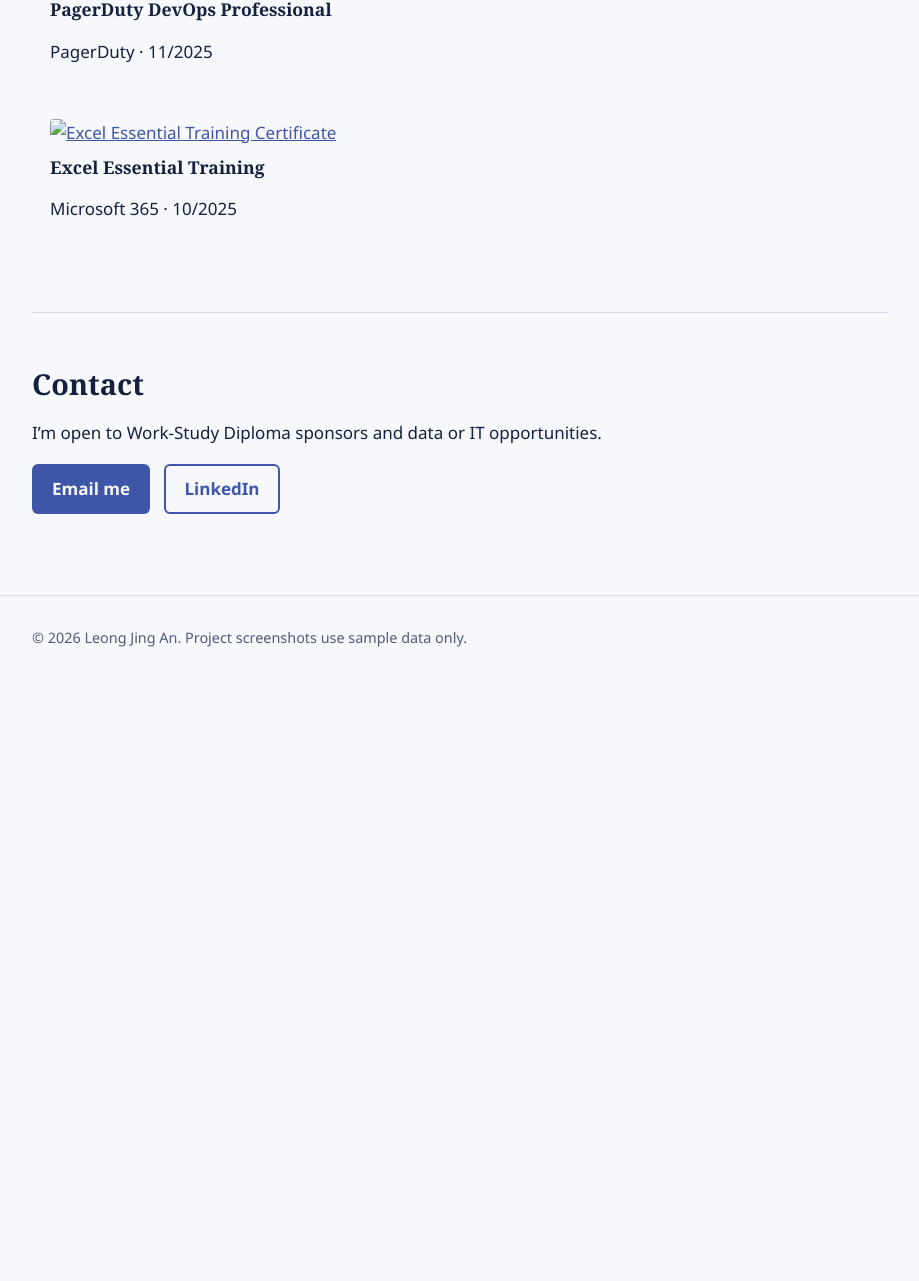
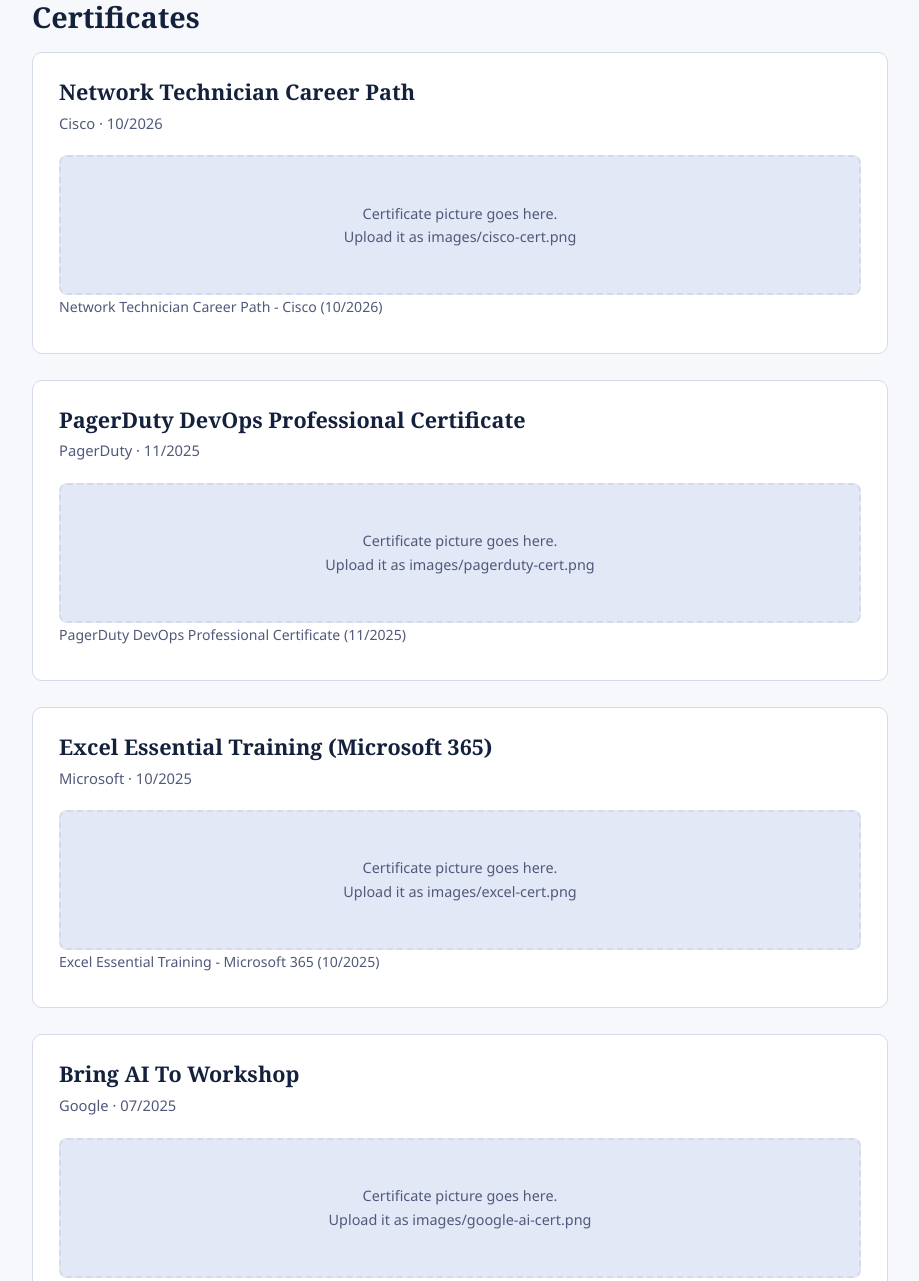
Before and after one commit to JA-blue03/personal-website, a plain HTML site: page index.html in a window 1280 px wide. Shown: the part 4966-6247 px from the top of the page, without its empty margins (180-1099 px from the left). Before the commit the page ends 5666 px from the top, so only its background shows below. Drawn offline with Linux system fonts and the light colour scheme.

Commit message:
Update index.html

```diff
--- a/index.html
+++ b/index.html
@@ -197,44 +197,72 @@
   </ul>
 </section>
 
-<!-- ============ RECOMMENDATION (optional) ============ -->
-<!-- HOW TO USE: ask your supervisor first. Remove the comment marks around this block,
-     then replace the quote, name and title.
+<!-- ============ RECOMMENDATION ============ -->
 <section id="recommendation">
   <h2>What my supervisor said</h2>
   <blockquote>“PASTE ONE STRONG SENTENCE FROM THE LETTER.”</blockquote>
   <p>Name, Job title, Equinix Singapore</p>
 </section>
--->
 
 <!-- ============ CERTIFICATES ============ -->
 <section id="certificates">
   <h2>Certificates</h2>
-  <div class="grid">
-    <div class="card" style="padding: 18px;">
-      <a href="images/cisco-cert.pdf" target="_blank">
-        <img src="images/cisco-cert-thumb.png" alt="Cisco Network Technician Certificate" style="width:100%; border-radius:4px; margin-bottom:10px;">
-      </a>
-      <h3 style="font-size:1.1rem;">Network Technician Career Path</h3>
-      <p class="tools">Cisco · 10/2026</p>
-    </div>
 
-    <div class="card" style="padding: 18px;">
-      <a href="images/pagerduty-cert.pdf" target="_blank">
-        <img src="images/CertificateOfCompletion_DevOps Professional Certificate by PagerDuty and LinkedIn.pdf" alt="PagerDuty DevOps Certificate" style="width:100%; border-radius:4px; margin-bottom:10px;">
-      </a>
-      <h3 style="font-size:1.1rem;">PagerDuty DevOps Professional</h3>
-      <p class="tools">PagerDuty · 11/2025</p>
-    </div>
+  <!-- ===== CERTIFICATE 1 ===== -->
+  <article class="project">
+    <h3>Network Technician Career Path</h3>
+    <p class="tools">Cisco · 10/2026</p>
+    <figure>
+      <span>Certificate picture goes here.<br>Upload it as images/cisco-cert.png</span>
+      <img src="images/cisco-cert.png" alt="Network Technician Career Path Certificate - Cisco" onload="this.parentNode.classList.add('ok')" onerror="this.style.display='none'">
+    </figure>
+    <p class="cap">Network Technician Career Path - Cisco (10/2026)</p>
+  </article>
 
-    <div class="card" style="padding: 18px;">
-      <a href="images/excel-cert.pdf" target="_blank">
-        <img src="images/excel-cert-thumb.png" alt="Excel Essential Training Certificate" style="width:100%; border-radius:4px; margin-bottom:10px;">
-      </a>
-      <h3 style="font-size:1.1rem;">Excel Essential Training</h3>
-      <p class="tools">Microsoft 365 · 10/2025</p>
-    </div>
-  </div>
+  <!-- ===== CERTIFICATE 2 ===== -->
+  <article class="project">
+    <h3>PagerDuty DevOps Professional Certificate</h3>
+    <p class="tools">PagerDuty · 11/2025</p>
+    <figure>
+      <span>Certificate picture goes here.<br>Upload it as images/pagerduty-cert.png</span>
+      <img src="images/pagerduty-cert.png" alt="PagerDuty DevOps Professional Certificate" onload="this.parentNode.classList.add('ok')" onerror="this.style.display='none'">
+    </figure>
+    <p class="cap">PagerDuty DevOps Professional Certificate (11/2025)</p>
+  </article>
+
+  <!-- ===== CERTIFICATE 3 ===== -->
+  <article class="project">
+    <h3>Excel Essential Training (Microsoft 365)</h3>
+    <p class="tools">Microsoft · 10/2025</p>
+    <figure>
+      <span>Certificate picture goes here.<br>Upload it as images/excel-cert.png</span>
+      <img src="images/excel-cert.png" alt="Excel Essential Training Certificate" onload="this.parentNode.classList.add('ok')" onerror="this.style.display='none'">
+    </figure>
+    <p class="cap">Excel Essential Training - Microsoft 365 (10/2025)</p>
+  </article>
+
+  <!-- ===== CERTIFICATE 4 ===== -->
+  <article class="project">
+    <h3>Bring AI To Workshop</h3>
+    <p class="tools">Google · 07/2025</p>
+    <figure>
+      <span>Certificate picture goes here.<br>Upload it as images/google-ai-cert.png</span>
+      <img src="images/google-ai-cert.png" alt="Bring AI To Workshop Certificate" onload="this.parentNode.classList.add('ok')" onerror="this.style.display='none'">
+    </figure>
+    <p class="cap">Bring AI To Workshop - Google (07/2025)</p>
+  </article>
+
+  <!-- ===== CERTIFICATE 5 ===== -->
+  <article class="project">
+    <h3>Cybersecurity Fundamentals</h3>
+    <p class="tools">IBM · 07/2025</p>
+    <figure>
+      <span>Certificate picture goes here.<br>Upload it as images/ibm-cyber-cert.png</span>
+      <img src="images/ibm-cyber-cert.png" alt="Cybersecurity Fundamentals Certificate" onload="this.parentNode.classList.add('ok')" onerror="this.style.display='none'">
+    </figure>
+    <p class="cap">Cybersecurity Fundamentals - IBM (07/2025)</p>
+  </article>
+
 </section>
 
 <!-- ============ CONTACT ============ -->
```
